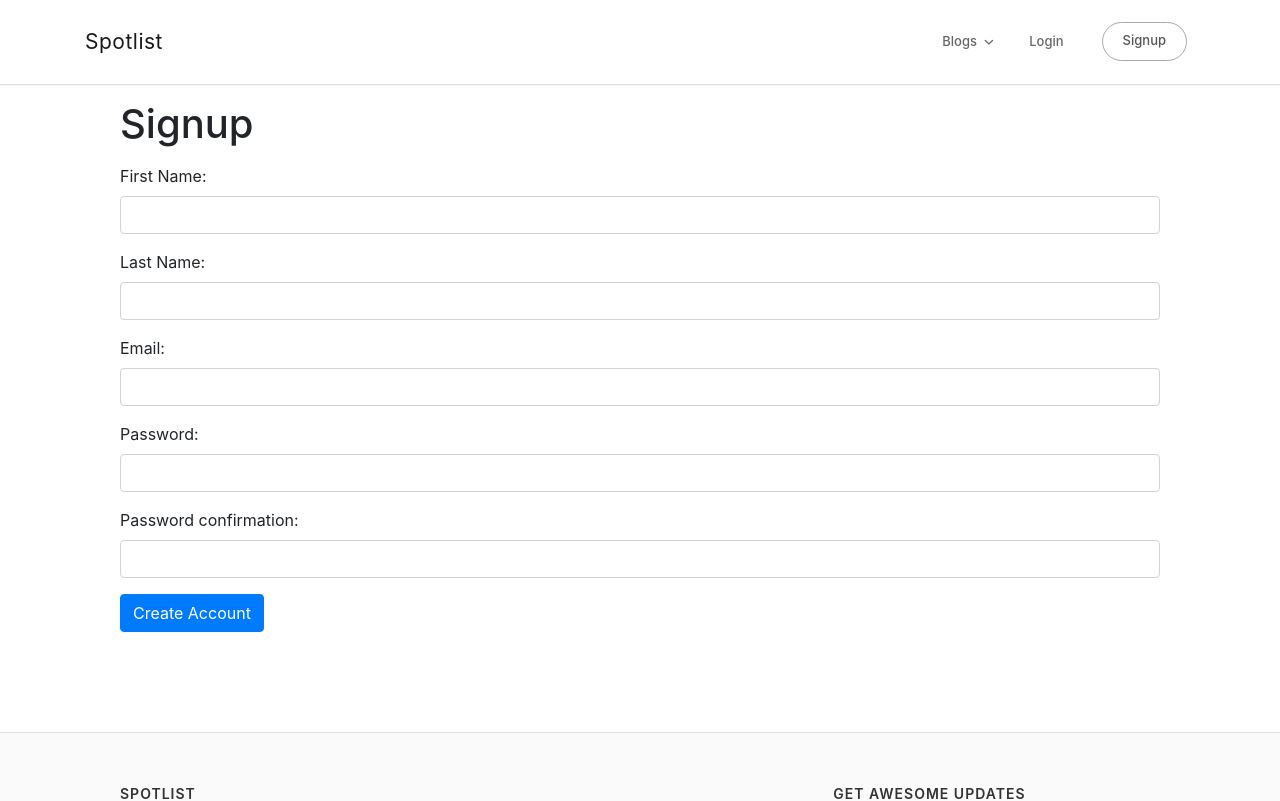
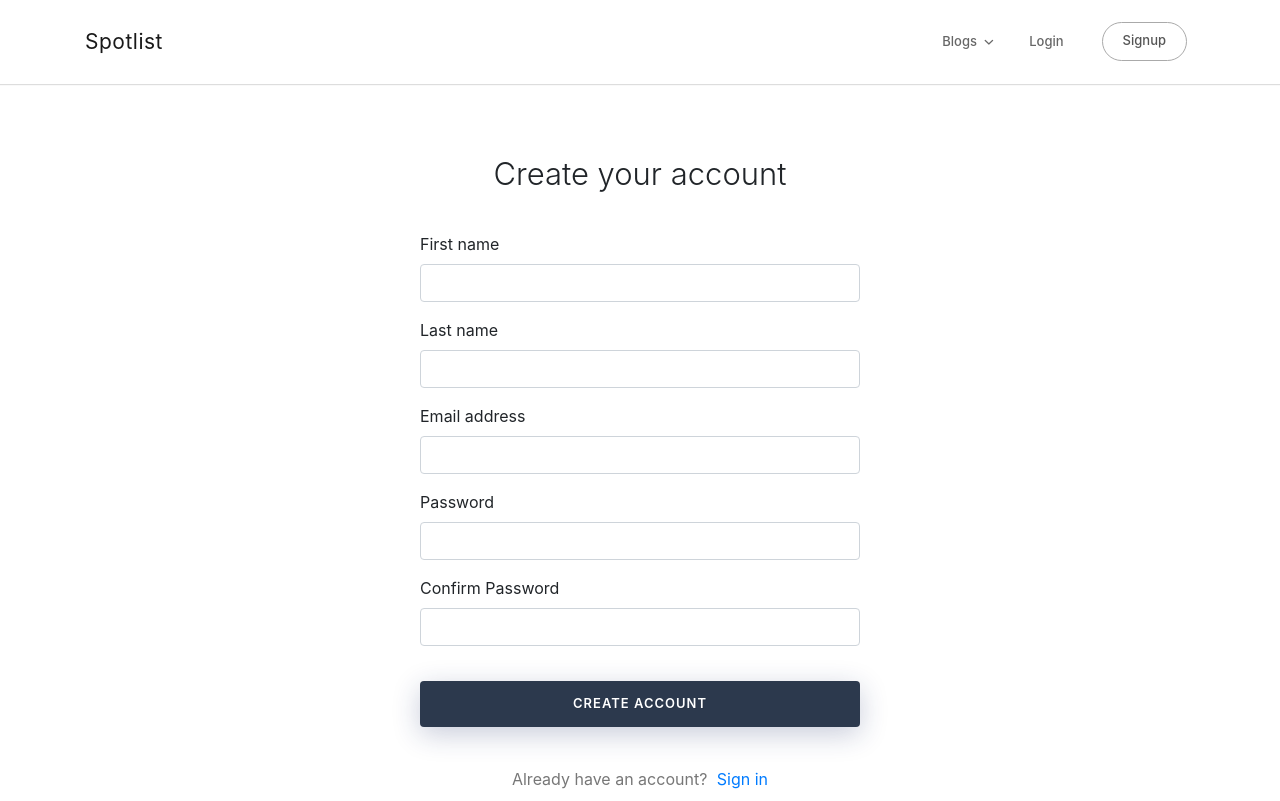
Before and after one commit to candacemarzec/spotlist-vue, a Vue app: page /users/new in a window 1280 px wide. Shown: the top 801 px of the page. Built offline with nearby package versions, Linux system fonts and the light colour scheme.

Commit message:
adds profile page

```diff
--- a/src/App.vue
+++ b/src/App.vue
@@ -37,8 +37,8 @@
             <li class="nav-item" v-if="!isLoggedIn()" data-toggle="modal" data-target="#loginModal">
               <a class="nav-link">Login</a>
             </li>
-            <li class="nav-item" v-if="!isLoggedIn()">
-              <a class="nav-link nav-link--rounded" href="/users/new">Signup</a>
+            <li class="nav-item" v-if="!isLoggedIn()" data-toggle="modal" data-target="#signupModal">
+              <a class="nav-link nav-link--rounded">Signup</a>
             </li>
 
           </ul>
@@ -46,7 +46,7 @@
       </div>
     </nav>
 
-    <div class="pt-100">
+    <div class="pt-75">
       <router-view/>
     </div>
 
@@ -86,7 +86,7 @@
 
 
 
-    <!-- Modal -->
+    <!-- Login Modal -->
     <div class="modal fade" id="loginModal" tabindex="-1" role="dialog">
       <div class="modal-dialog" role="document">
         <div class="modal-content">
@@ -103,7 +103,7 @@
                     <ul>
                       <li class="text-danger" v-for="error in errors">{{ error }}</li>
                     </ul>
-                    <form class="ecommerce-sign-up-form" v-on:submit.prevent="submit()">
+                    <form class="ecommerce-sign-up-form" v-on:submit.prevent="login()">
                       <h1>
                         Log in to your account
                       </h1>
@@ -123,10 +123,6 @@
                       <div class="form-action">
                         <button type="submit" class="btn-shadow btn-shadow-dark">Sign in</button>
                       </div>
-                      <div class="form-bottom">
-                        <a href="sign-up.html" class="btn-forgot-password">Forgot your password?</a>
-                        Don't have an account yet? <a href="/users/me">Sign up</a>
-                      </div>
                     </form>
                   </div>
                 </div>
@@ -138,12 +134,60 @@
     </div>
 
 
+
+    <!-- Signup Modal -->
+    <div class="modal fade" id="signupModal" tabindex="-1" role="dialog">
+      <div class="modal-dialog" role="document">
+        <div class="modal-content">
+          <div class="modal-header">
+            <button type="button" class="close" data-dismiss="modal" aria-label="Close">
+              <span aria-hidden="true">×</span>
+            </button>
+          </div>
+          <div class="modal-body">
+            <form class="ecommerce-sign-up-form" v-on:submit.prevent="signup()">
+              <h1>
+                Create your account
+              </h1>
+              <div class="form-group">
+                <label>First name</label>
+                <input type="text" class="form-control" v-model="first_name">
+              </div>
+              <div class="form-group">
+                <label>Last name</label>
+                <input type="text" class="form-control" v-model="last_name">
+              </div>
+              <div class="form-group">
+                <label>Email address</label>
+                <input type="email" class="form-control" v-model="email">
+              </div>
+              <div class="form-group">
+                <label>Password</label>
+                <input type="password" class="form-control" v-model="password">
+              </div>
+              <div class="form-group">
+                <label>Confirm Password</label>
+                <input type="password" class="form-control" v-model="passwordConfirmation">
+              </div>
+              <div class="form-action">
+                <button type="submit" class="btn-shadow btn-shadow-dark">Create account</button>
+              </div>
+              <div class="form-bottom">
+                Already have an account? <a href="/login">Sign in</a>
+              </div>
+            </form>
+          </div>
+        </div>
+      </div>
+    </div>
+
+
   </div>
 </template>
 
 <style>
-.pt-100 {
-  padding-top: 100px;
+.pt-75 {
+  padding-top: 75px;
 }
 </style>
 
@@ -154,8 +198,11 @@ import axios from "axios";
 export default {
   data: function() {
     return {
+      first_name: "",
+      last_name: "",
       email: "",
       password: "",
+      passwordConfirmation: "",
       errors: []
     };
   },
@@ -163,7 +210,7 @@ export default {
     isLoggedIn: function() {
       return localStorage.getItem("jwt");
     },
-    submit: function() {
+    login: function() {
       var params = {
         email: this.email,
         password: this.password
@@ -182,6 +229,27 @@ export default {
           this.email = "";
           this.password = "";
         });
+    },
+    signup: function() {
+      var params = {
+        first_name: this.first_name,
+        last_name: this.last_name,
+        email: this.email,
+        password: this.password,
+        password_confirmation: this.passwordConfirmation
+      };
+      axios
+        .post("/api/users", params)
+        .then(response => {
+          $("#signupModal").modal("hide");
+          this.$router.push("/login");
+        })
+        .catch(error => {
+          this.errors = error.response.data.errors;
+          // this.errors = ["Invalid email or password."];
+          // this.email = "";
+          // this.password = "";
+        });
     }
   }
 };
--- a/src/views/users/Profile.vue
+++ b/src/views/users/Profile.vue
@@ -1,53 +1,111 @@
 <template>
   <div class="users-profile">
 
+<!-- Profile Info And Update/Destroy -->
+    <div class="account-page">
+      <div class="container">
+        <ol class="breadcrumb">
+          <li class="breadcrumb-item">
+            <a href="#">Home</a>
+          </li>
+          <li class="breadcrumb-item active">My Profile</li>
+        </ol>
 
+        <div class="account-wrapper">
+          <ul class="nav nav-tabs" role="tablist">
+            <li role="presentation" class="nav-item">
+              <a class="nav-link active" href="account-profile.html" role="tab">{{ user.formatted.full_name }}</a>
+            </li>
+          </ul>
 
-
-
-      <div class="card">
-        <h5 class="card-header">
-          My Profile
-        </h5>
-        <div class="card-body">
-          <h4 class="card-title">{{ user.formatted.full_name }}</h4>
-          <p class="card-text">
-            <p>First Name: {{ user.first_name }}</p>
-            <p>Last Name: {{ user.last_name }}</p>
-            <p>Email: {{ user.email }}</p>
-          <a href="#" class="btn btn-primary">Go somewhere</a>
+          <!-- Tab panes -->
+          <div class="tab-content">
+            <div role="tabpanel" class="tab-pane active" id="profile">
+              <div class="row profile-form">
+                <div class="col-md-3">
+                  <!-- <img src="../images/uifaces/10.jpg" class="avatar" />
+                  <a href="#" class="btn-upload-avatar">
+                    Upload new avatar
+                  </a> -->
                 </div>
-        <div class="card-footer text-muted">
-          2 days ago
+                <div class="col-md-8">
+                  <form v-on:submit.prevent="updateUser()">
+                    <div class="form-group">
+                      <label>First name</label>
+                      <input type="text" class="form-control" v-model="user.first_name">
+                    </div>
+                    <div class="form-group">
+                      <label>Last name</label>
+                      <input type="text" class="form-control" v-model="user.last_name">
+                    </div>
+                    <div class="form-group">
+                      <label>Email address</label>
+                      <input type="email" class="form-control" v-model="user.email">
+                    </div>
+                    <div class="form-group">
+                      <label>Password</label>
+                      <input type="password" class="form-control" v-model="user.password">
+                    </div>
+                    <button type="submit" class="btn-shadow btn-shadow-dark">Update My Info</button><br>
+                  </form>
+                  <button class="btn-shadow btn-shadow-sm btn-shadow-danger float-right" v-on:click="destroyUser()">Delete My Profile</button>
+                </div>
+              </div>
+            </div>
+          </div>
+        </div>
       </div>
     </div>
 
 
-    <!-- <h1>My Profile</h1>
+    <!-- User with Household -->
+    <div v-if="user.household">
+      <div class="card">
+        <h5 class="card-header">
+          My Household
+        </h5>
+        <div class="card-body">
+          <p class="card-text">Household Name: {{ user.household.name }}</p>
+          <p class="card-text">Household Members:</p>
+          <button class="btn-shadow btn-shadow-sm btn-shadow-dark" data-toggle="modal" data-target="#householdUpdateModal" >Edit</button>
+          <button class="btn-shadow btn-shadow-sm btn-shadow-danger float-right" v-on:click="destroyHousehold()">Delete</button>
+          </div>
+          <div class="card-footer text-muted">
+          </div>
+      </div>
+    </div>
 
-    <h2>{{ user.formatted.full_name }}</h2>
-    <p>First Name: {{ user.first_name }}</p>
-    <p>Last Name: {{ user.last_name }}</p>
-    <p>Email: {{ user.email }}</p> -->
-    <!-- <p>Password: {{ user.Password }}</p> -->
 
-      <div>
-        <form v-on:submit.prevent="updateUser()">
-            <h2>Edit Profile</h2>
-            <ul>
-              <li class="text-danger" v-for="error in errors">{{ error }}</li>
-            </ul>
+    <!-- Household Edit Modal -->
+    <div class="modal fade" id="householdUpdateModal" tabindex="-1" role="dialog">
+      <div class="modal-dialog" role="document">
+        <div class="modal-content">
+          <div class="modal-header">
+            <button type="button" class="close" data-dismiss="modal" aria-label="Close">
+              <span aria-hidden="true">×</span>
+            </button>
+          </div>
+          <div class="modal-body">
+            <form class="ecommerce-sign-up-form" v-on:submit.prevent="updateHousehold()">
+              <h1>
+                Edit Household
+              </h1>
               <div class="form-group">
-              <label>Name: </label>
-              <input type="text" class="form-control" v-model="user.first_name">
-              <input type="text" class="form-control" v-model="user.last_name">
-              <input type="text" class="form-control" v-model="user.email">
-             <!--  <input type="text" class="form-control" v-model="user.password"> -->
+                <label>Name</label>
+                <input type="text" class="form-control" v-model="household.name">
               </div>
-            <button v-bind:to="'/users/' + user.id + '/edit'">Update</button><br>
+              <div class="form-group">
+                <label>Add Member</label>
+                <input type="text" class="form-control" >
+              </div>
+              <div class="form-action">
+                <button type="submit" class="btn-shadow btn-shadow-dark">Update Household</button>
+              </div>
             </form>
           </div>
-      <button v-on:click="destroyUser()">Delete Account</button><br>
+        </div>
+      </div>
+    </div>
 
 
 
@@ -55,7 +113,7 @@
 
     <!-- User with household   -->
     <div v-if="user.household">
-      <h2><router-link to="/household">My Household</router-link></h2>
+      <h2><router-link to="/household">My Household Page</router-link></h2>
         <p>Household Name: {{ user.household.name }}</p>
 
       <div><br>
@@ -104,6 +162,7 @@
 
 
 <script>
+/* global $ */
 var axios = require("axios");
 
 export default {
@@ -126,8 +185,8 @@ export default {
       var userParams = {
         first_name: this.user.first_name,
         last_name: this.user.last_name,
-        email: this.user.email
-        // password: this.user.password
+        email: this.user.email,
+        password: this.user.password
       };
 
       axios
@@ -168,6 +227,7 @@ export default {
         .patch("/api/households/" + this.household.id, householdParams)
         .then(response => {
           console.log("Success!", response.data);
+          $("#householdUpdateModal").modal("hide");
           this.$router.push("/users/" + this.user.id);
         })
         .catch(error => {
--- a/src/views/users/Signup.vue
+++ b/src/views/users/Signup.vue
@@ -1,35 +1,53 @@
 <template>
   <div class="signup">
+
+
+    <div class="account-page">
       <div class="container">
-
-      <form v-on:submit.prevent="submit()">
-        <h1>Signup</h1>
+        <div class="row">
+          <div class="col-12">
             <ul>
               <li class="text-danger" v-for="error in errors">{{ error }}</li>
             </ul>
+            <form class="ecommerce-sign-up-form" v-on:submit.prevent="submit()">
+              <h1>
+                Create your account
+              </h1>
               <div class="form-group">
-          <label>First Name:</label>
+                <label>First name</label>
                 <input type="text" class="form-control" v-model="first_name">
               </div>
               <div class="form-group">
-          <label>Last Name:</label>
+                <label>Last name</label>
                 <input type="text" class="form-control" v-model="last_name">
               </div>
               <div class="form-group">
-          <label>Email:</label>
+                <label>Email address</label>
                 <input type="email" class="form-control" v-model="email">
               </div>
               <div class="form-group">
-          <label>Password:</label>
+                <label>Password</label>
                 <input type="password" class="form-control" v-model="password">
               </div>
               <div class="form-group">
-          <label>Password confirmation:</label>
+                <label>Confirm Password</label>
                 <input type="password" class="form-control" v-model="passwordConfirmation">
               </div>
-        <input type="submit" class="btn btn-primary" value="Create Account">
+              <div class="form-action">
+                <button type="submit" class="btn-shadow btn-shadow-dark">Create account</button>
+              </div>
+              <div class="form-bottom">
+                Already have an account? <a href="/login">Sign in</a>
+              </div>
             </form>
           </div>
+        </div>
+      </div>
+    </div>
+
+
+
+
     </div>
 </template>
 
```
Also changed, not shown: src/views/Login.vue (+1 -24 lines). Lines whose indentation alone changed are shown as unchanged.
